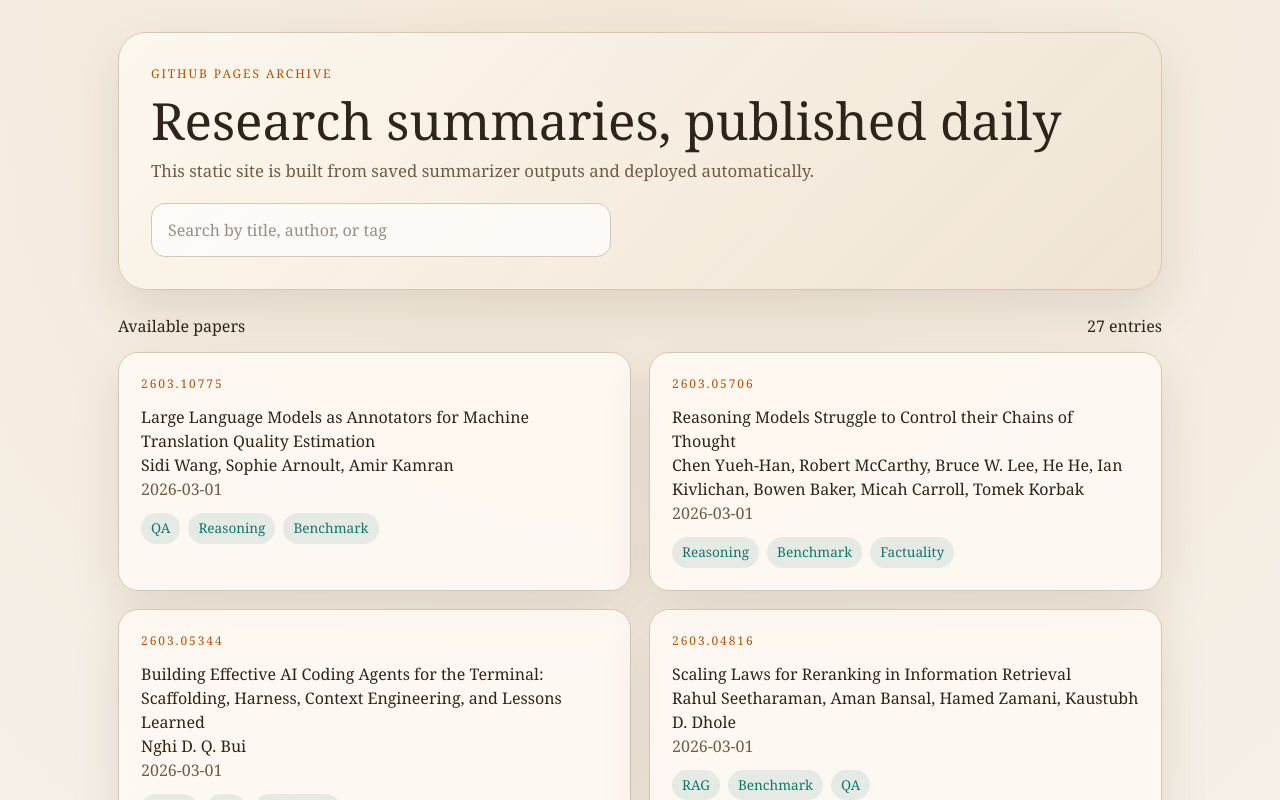
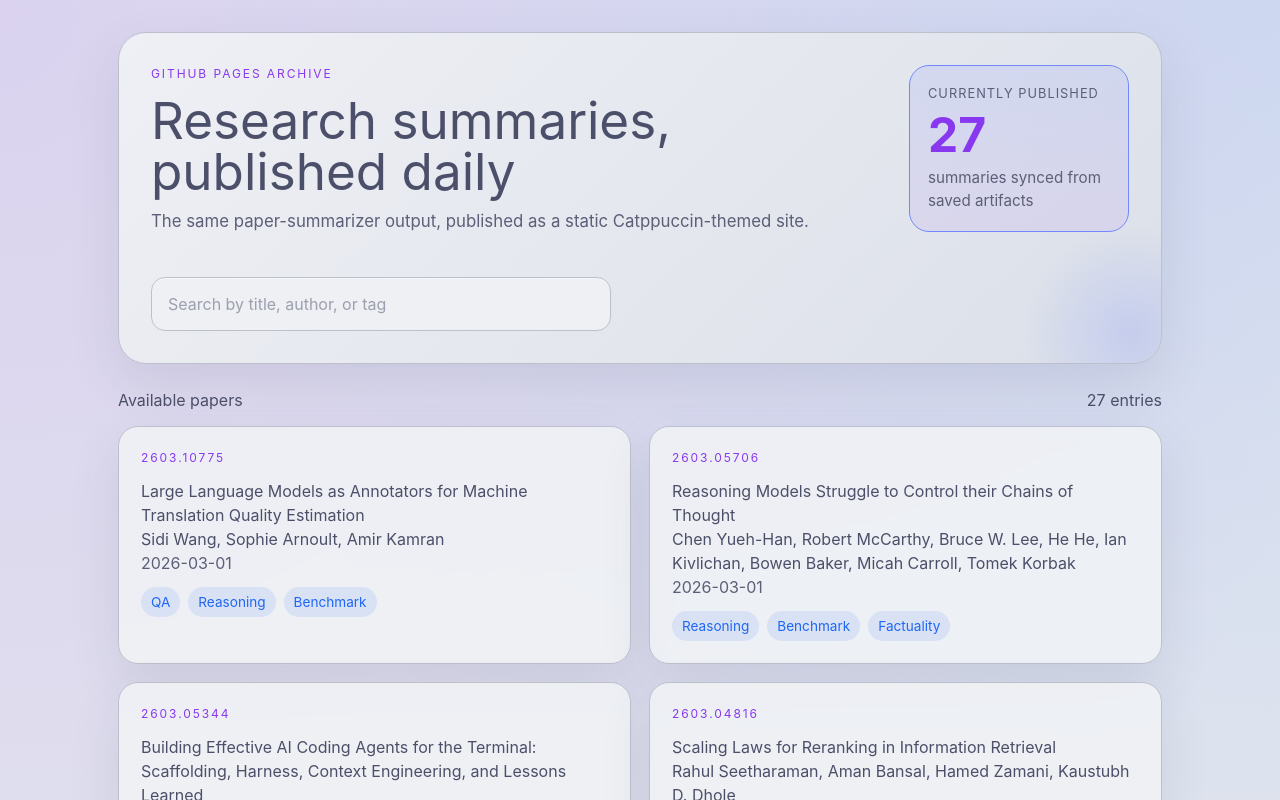
Before and after one commit to anuragshas/paper-summaries-site, a React (Vite) app: page / in a window 1280 px wide. Shown: the top 800 px of the page. Built offline with nearby package versions, Linux system fonts and the light colour scheme.

Commit message:
update: UI

```diff
--- a/src/pages/HomePage.tsx
+++ b/src/pages/HomePage.tsx
@@ -29,12 +29,22 @@ export function HomePage() {
 
   return (
     <main className="shell">
-      <section className="hero">
+      <section className="hero hero-catppuccin">
+        <div className="hero-grid">
+          <div>
             <p className="eyebrow">GitHub Pages archive</p>
             <h1>Research summaries, published daily</h1>
             <p className="hero-copy">
-          This static site is built from saved summarizer outputs and deployed automatically.
+              The same paper-summarizer output, published as a static Catppuccin-themed site.
             </p>
+          </div>
+          <div className="hero-stat-card">
+            <div className="hero-stat-label">Currently published</div>
+            <div className="hero-stat-value">{papers.length}</div>
+            <div className="hero-stat-subtitle">summaries synced from saved artifacts</div>
+          </div>
+        </div>
+        <div className="search-wrap">
           <input
             className="search"
             type="search"
@@ -42,6 +52,7 @@ export function HomePage() {
             onChange={(event) => setQuery(event.target.value)}
             placeholder="Search by title, author, or tag"
           />
+        </div>
       </section>
 
       {error ? <div className="card error-card">{error}</div> : null}
--- a/src/styles.css
+++ b/src/styles.css
@@ -27,17 +27,17 @@
 
 :root {
   color-scheme: light;
-  --bg: #f4efe7;
-  --bg-accent: #e7dccd;
-  --surface: rgba(255, 250, 244, 0.88);
-  --surface-strong: #fff8ef;
-  --line: #d6c7b2;
-  --text: #2f2419;
-  --muted: #705c45;
-  --accent: #0f766e;
-  --accent-warm: #b45309;
-  --shadow: 0 20px 50px rgba(75, 54, 33, 0.12);
-  font-family: Georgia, 'Iowan Old Style', 'Times New Roman', serif;
+  --bg: var(--ctp-crust);
+  --bg-accent: var(--ctp-mantle);
+  --surface: rgba(239, 241, 245, 0.92);
+  --surface-strong: var(--ctp-base);
+  --line: var(--ctp-surface1);
+  --text: var(--ctp-text);
+  --muted: var(--ctp-subtext1);
+  --accent: var(--ctp-blue);
+  --accent-warm: var(--ctp-mauve);
+  --shadow: 0 20px 50px rgba(76, 79, 105, 0.12);
+  font-family: Inter, 'Segoe UI', sans-serif;
 }
 
 * {
@@ -49,8 +49,9 @@ body {
   min-width: 320px;
   background-color: var(--ctp-crust);
   background:
-    radial-gradient(circle at top, rgba(180, 83, 9, 0.08), transparent 28%),
-    linear-gradient(180deg, #f8f3ea 0%, var(--bg) 100%);
+    radial-gradient(circle at top left, rgba(136, 57, 239, 0.13), transparent 30%),
+    radial-gradient(circle at top right, rgba(30, 102, 245, 0.12), transparent 24%),
+    linear-gradient(180deg, var(--ctp-mantle) 0%, var(--bg) 100%);
   color: var(--text);
 }
 
@@ -74,8 +75,63 @@ a {
   padding: 32px;
   border: 1px solid var(--line);
   border-radius: 28px;
-  background: linear-gradient(135deg, rgba(255, 248, 239, 0.95), rgba(239, 227, 211, 0.92));
+  background: linear-gradient(135deg, rgba(239, 241, 245, 0.96), rgba(220, 224, 232, 0.95));
   box-shadow: var(--shadow);
+}
+
+.hero-catppuccin {
+  position: relative;
+  overflow: hidden;
+}
+
+.hero-catppuccin::after {
+  content: '';
+  position: absolute;
+  inset: auto -80px -80px auto;
+  width: 220px;
+  height: 220px;
+  border-radius: 999px;
+  background: radial-gradient(circle, rgba(114, 135, 253, 0.22), transparent 70%);
+  pointer-events: none;
+}
+
+.hero-grid {
+  display: grid;
+  grid-template-columns: minmax(0, 1fr) 220px;
+  gap: 18px;
+  align-items: start;
+}
+
+.hero-stat-card {
+  border: 1px solid var(--ctp-lavender);
+  border-radius: 20px;
+  padding: 18px;
+  background: linear-gradient(180deg, rgba(114, 135, 253, 0.14), rgba(136, 57, 239, 0.08));
+}
+
+.hero-stat-label {
+  color: var(--muted);
+  font-size: 0.8rem;
+  text-transform: uppercase;
+  letter-spacing: 0.08em;
+}
+
+.hero-stat-value {
+  margin-top: 8px;
+  color: var(--ctp-mauve);
+  font-size: 3rem;
+  font-weight: 700;
+  line-height: 1;
+}
+
+.hero-stat-subtitle {
+  margin-top: 8px;
+  color: var(--muted);
+  font-size: 0.95rem;
+}
+
+.search-wrap {
+  margin-top: 22px;
 }
 
 .hero h1,
@@ -105,8 +161,10 @@ a {
   padding: 14px 16px;
   border-radius: 14px;
   border: 1px solid var(--line);
-  background: rgba(255, 255, 255, 0.7);
+  background: rgba(239, 241, 245, 0.92);
   font: inherit;
+  color: var(--text);
+  box-shadow: inset 0 1px 0 rgba(255, 255, 255, 0.45);
 }
 
 .results-header,
@@ -142,7 +200,7 @@ a {
 
 .paper-card:hover {
   transform: translateY(-3px);
-  border-color: var(--accent);
+  border-color: var(--ctp-lavender);
 }
 
 .tag-row {
@@ -155,7 +213,7 @@ a {
 .tag {
   padding: 5px 10px;
   border-radius: 999px;
-  background: rgba(15, 118, 110, 0.1);
+  background: rgba(30, 102, 245, 0.1);
   color: var(--accent);
   font-size: 0.85rem;
 }
@@ -166,7 +224,7 @@ a {
 }
 
 .hero-card {
-  background: linear-gradient(145deg, #fff7ed, #f4ecdf);
+  background: linear-gradient(145deg, rgba(239, 241, 245, 0.98), rgba(220, 224, 232, 0.98));
 }
 
 .meta-line {
@@ -198,6 +256,10 @@ pre {
 }
 
 @media (max-width: 800px) {
+  .hero-grid {
+    grid-template-columns: 1fr;
+  }
+
   .card-list,
   .card-grid {
     grid-template-columns: 1fr;
```
Lines whose indentation alone changed are shown as unchanged.
